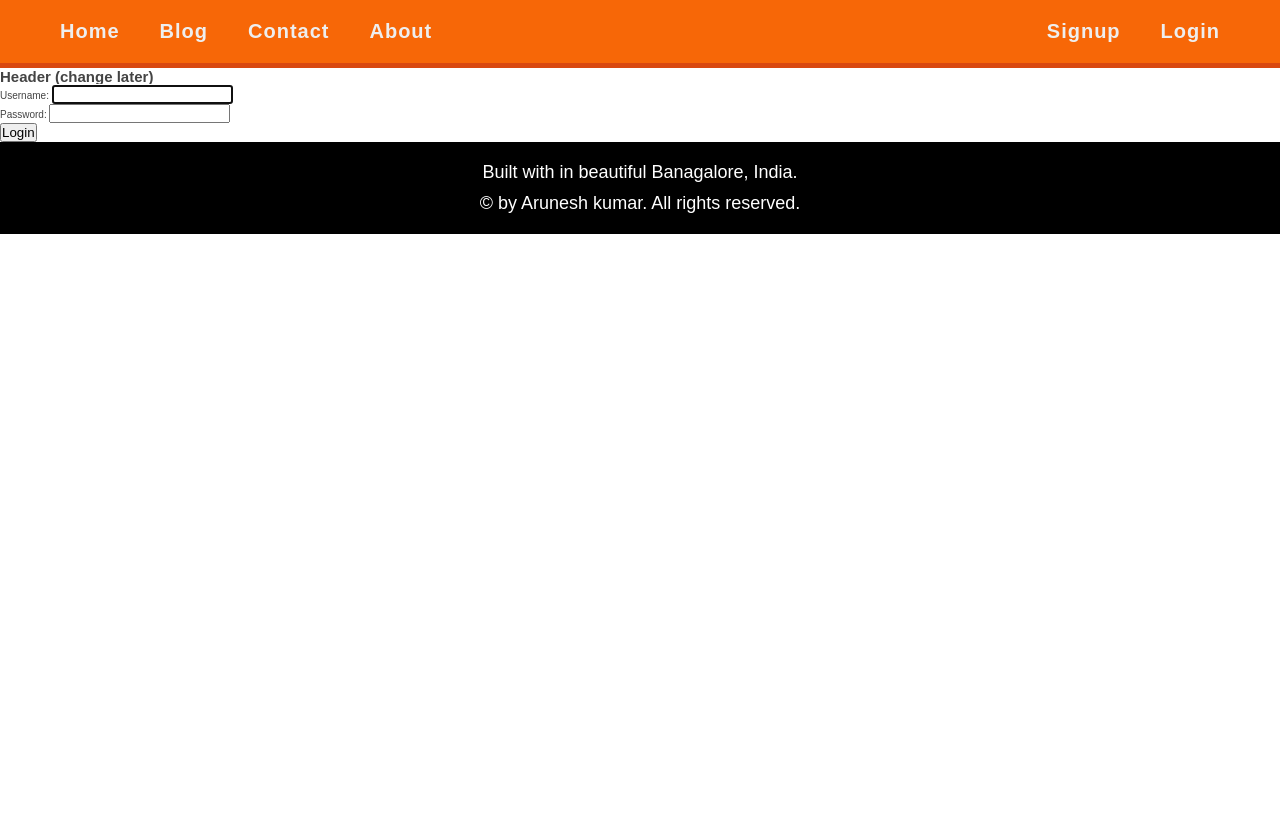
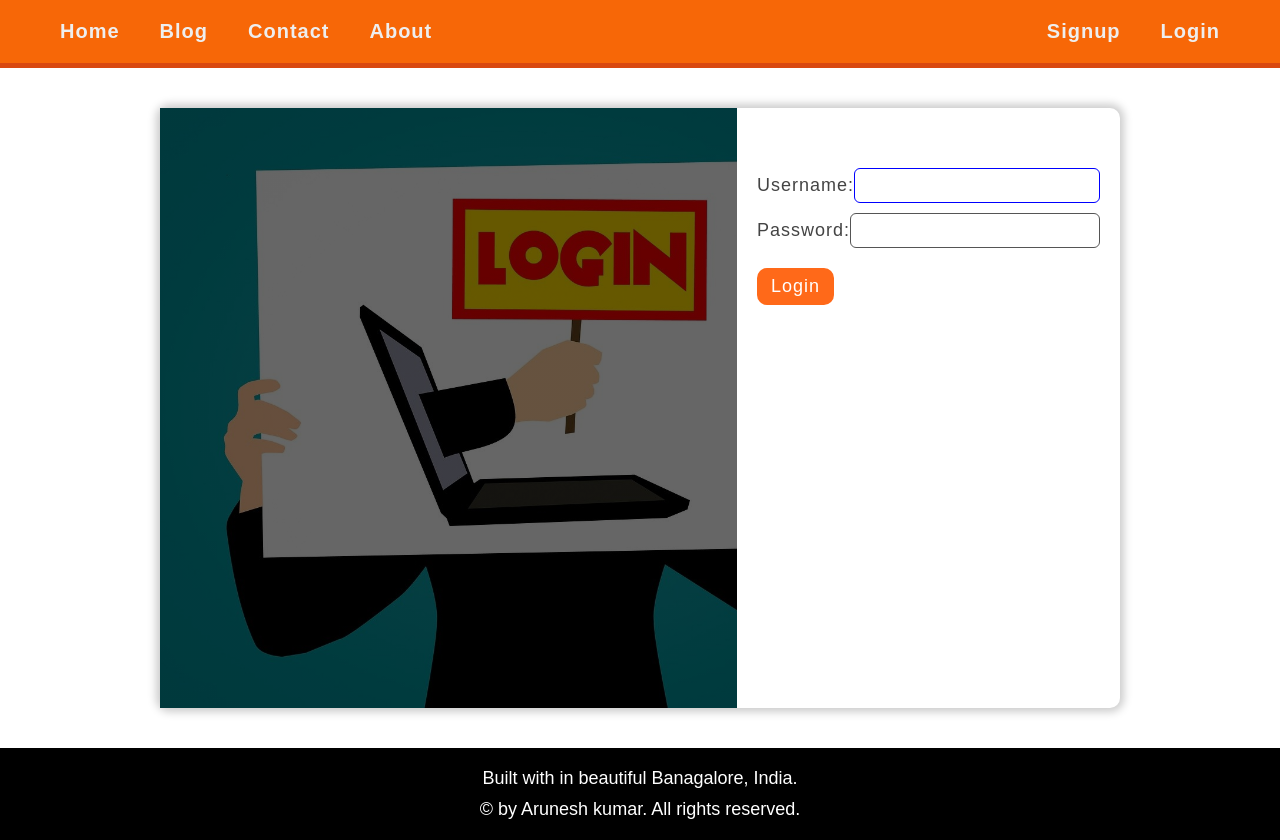
Before and after one commit to kingarunesh/Mini-Blog, a Django app: page /login/ in a window 1280 px wide. Before the commit the page ends 234 px from the top, so only its background shows below. Run offline with Django 5.2, Linux system fonts and the light colour scheme.

Commit message:
8.5 : auth -> login style

```diff
--- a/dashboard/forms.py
+++ b/dashboard/forms.py
@@ -5,6 +5,8 @@ from django.contrib.auth.forms import UserCreationForm
 
 
 class SignUpForm(UserCreationForm):
+    #ERROR :        change later - error message
+    password2 = forms.CharField(label="Confirm Password")
     class Meta:
         model = User
         fields = ["username", "first_name", "last_name", "email"]
--- a/dashboard/static/dashboard/css/style.css
+++ b/dashboard/static/dashboard/css/style.css
@@ -1,3 +1,4 @@
+/* SECTION :        sign up                 */
 .sign-up__main {
     display: grid;
     grid-template-columns: 5fr 4fr;
@@ -76,3 +77,84 @@
 .sign-up__section--form--btn input[type="submit"]:hover {
     background-color: #be4200;
 }
+
+/* SECTION :        login            */
+
+.login__main {
+    display: grid;
+    grid-template-columns: 5fr 3fr;
+
+    width: 75%;
+    margin: 4rem auto;
+    box-shadow: 0px 0px 8px 4px #ccc;
+    border-radius: 1rem;
+}
+
+.login__main--header {
+    background-image: linear-gradient(to bottom, rgba(0, 0, 0, 0.6), rgba(0, 0, 0, 0.6)), url("/static/dashboard/img/login.jpg");
+    background-size: cover;
+    /* background-position: center; */
+    min-height: 60rem;
+}
+
+.login__main__section {
+}
+
+.login__main__section--form {
+    display: flex;
+    flex-direction: column;
+    gap: 2rem;
+
+    padding: 6rem 2rem;
+}
+
+.login__main__section--form--fields {
+    display: flex;
+    flex-direction: column;
+    gap: 1rem;
+}
+
+.login__main__section--form--fields--input {
+    display: grid;
+    grid-template-columns: 1fr 3fr;
+    align-items: center;
+}
+
+.login__main__section--form--fields--input label {
+    font-size: 1.8rem;
+    letter-spacing: 1px;
+}
+
+.login__main__section--form--fields--input input {
+    border: 1px solid #555;
+    outline: none;
+    border-radius: 0.6rem;
+    padding: 0.6rem;
+    font-size: 1.8rem;
+}
+
+.login__main__section--form--fields--input input:focus {
+    border: 1px solid blue;
+}
+
+.login__main__section--form--fields--input--error {
+    grid-column: 2/3;
+    color: red;
+    font-size: 1.6rem;
+}
+
+.login__main__section--form--btn input[type="submit"] {
+    border: none;
+    padding: 0.8rem 1.4rem;
+    background-color: #ff6919;
+    font-size: 1.8rem;
+    border-radius: 1rem;
+    transition: all 0.5s;
+    cursor: pointer;
+    color: #fff;
+    letter-spacing: 1px;
+}
+
+.login__main__section--form--btn input[type="submit"]:hover {
+    background-color: #be4200;
+}
--- a/dashboard/templates/dashboard/login.html
+++ b/dashboard/templates/dashboard/login.html
@@ -14,33 +14,34 @@
 
 <!---->
 
-{% block header %}
-<header>
-    <h2>Header (change later)</h2>
-</header>
-{% endblock header %}
-
-<!---->
-
 {% block content %}
 
-<section class="login-section">
-    <form action="" method="POST" novalidate>
+<main class="login__main">
+    <header class="login__main--header"></header>
+
+    <section class="login__main__section">
+        <form action="" method="POST" class="login__main__section--form" novalidate>
             {% csrf_token %}
 
             <!---->
 
-        <div>
+            <div class="login__main__section--form--fields">
                 {% for fm in form %}
-            <div>{{ fm.label_tag }} {{ fm }} {{ fm.errors|striptags }}</div>
+                <div class="login__main__section--form--fields--input">
+                    {{ fm.label_tag }} {{ fm }}
+                    <span class="login__main__section--form--fields--input--error">{{ fm.errors|striptags }}</span>
+                </div>
                 {% endfor %}
             </div>
 
             <!---->
 
+            <div class="login__main__section--form--btn">
                 <input type="submit" value="Login" />
+            </div>
         </form>
     </section>
+</main>
 
 {% endblock content %}
 
```
Also changed, not shown: dashboard/static/dashboard/img/login.jpg (added). Lines whose indentation alone changed are shown as unchanged.
